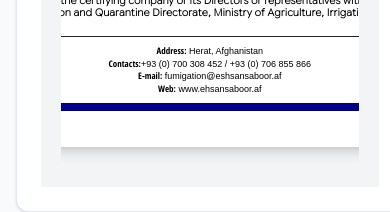
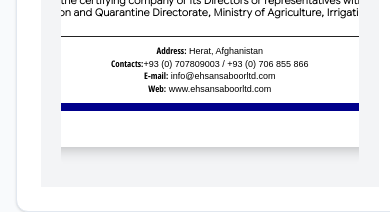
Before and after one commit to NexusSoft204/Ehsan_Fumigation_DataBase, a React app in the folder frontend/: page /certificates/issue in a window 390 px wide. Shown: the part 3070-3282 px from the top of the page. Built offline with nearby package versions, Linux system fonts and the light colour scheme; no server answers; the HTML template or start-up script is replaced by a standard one.

Commit message:
chore: update website URL, email, and phone number in certificate footer

```diff
--- a/frontend/src/pages/Certificates/IssueCertificate.jsx
+++ b/frontend/src/pages/Certificates/IssueCertificate.jsx
@@ -119,9 +119,9 @@
     ===================================================== */
 
     address: "Herat, Afghanistan",
-    contacts: "+93 (0) 700 308 452 / +93 (0) 706 855 866",
-    email: "fumigation@eshsansaboor.af",
-    website: "www.ehsansaboor.af",
+    contacts: "+93 (0) 707809003 / +93 (0) 706 855 866",
+    email: " info@ehsansaboorltd.com",
+    website: "www.ehsansaboorltd.com",
   });
 
   /* =====================================================
```
